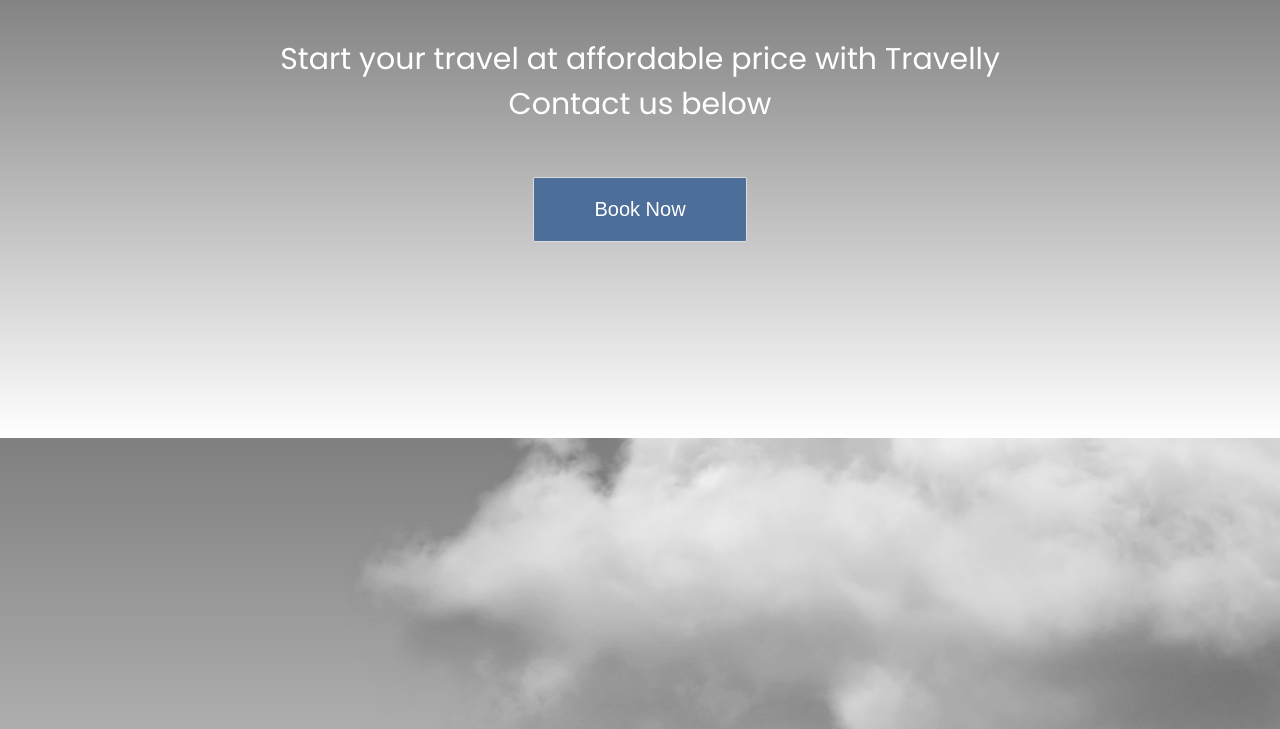
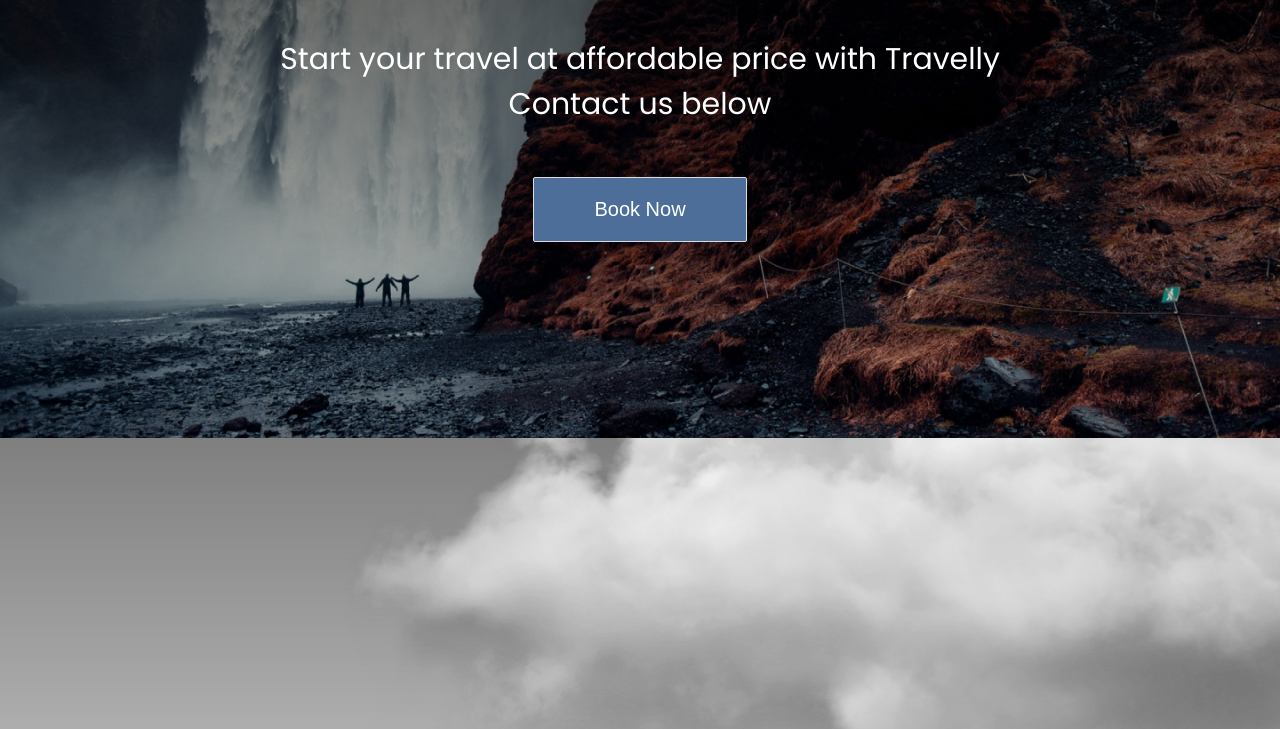
Before and after one commit to etiunov/travelly, a plain HTML site: page index.html in a window 1280 px wide. Shown: the part 353-1082 px from the top of the page. Drawn offline with nearby package versions, Linux system fonts and the light colour scheme; files that its build step writes are made by us from their sources; a web font is replaced by a local one.

Commit message:
Update _hero.scss

```diff
--- a/css/_hero.scss
+++ b/css/_hero.scss
@@ -1,5 +1,5 @@
 .hero {
-    background: linear-gradient(rgba(0, 0, 0, 0.8), transparent),url('./img/landing-page.jpg');
+    background: linear-gradient(rgba(0, 0, 0, 0.8), transparent),url('../img/landing-page.jpg');
     min-height: 90vh;
     color: white;
     text-align: center;
```
